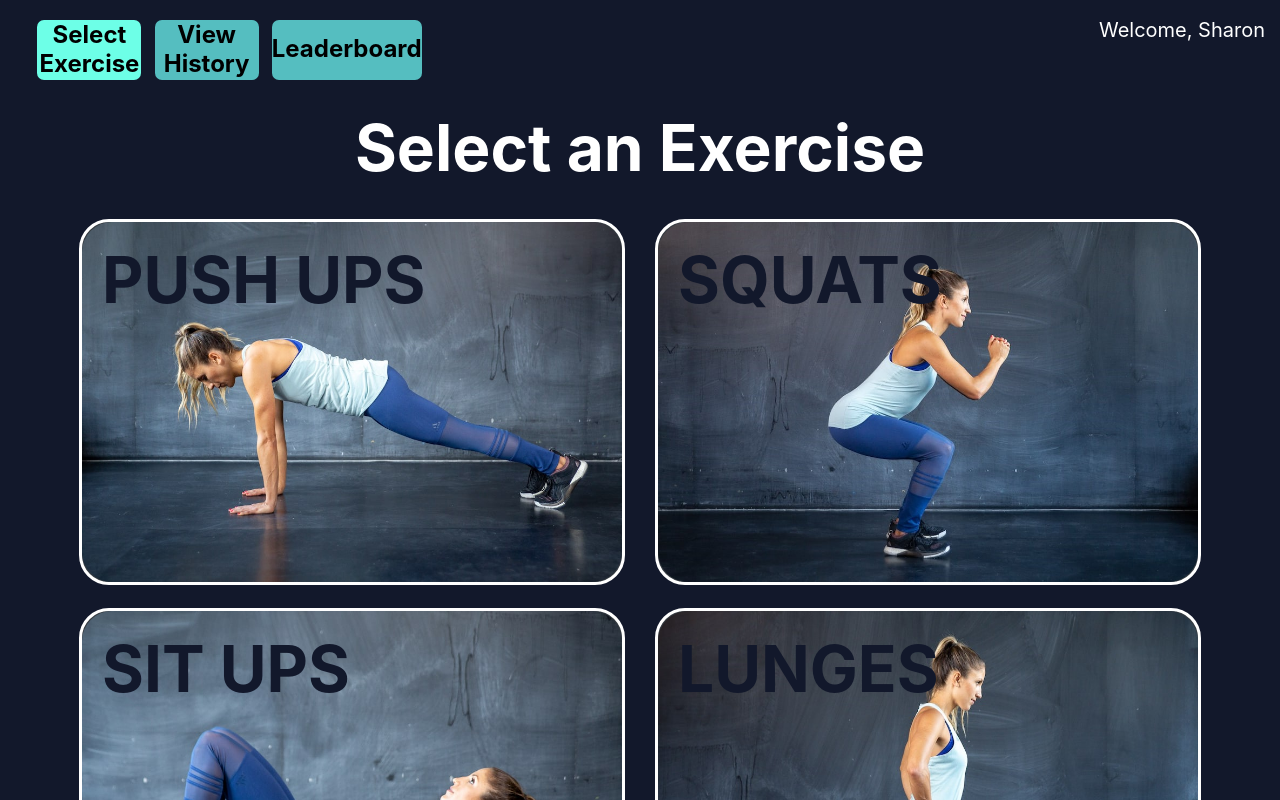
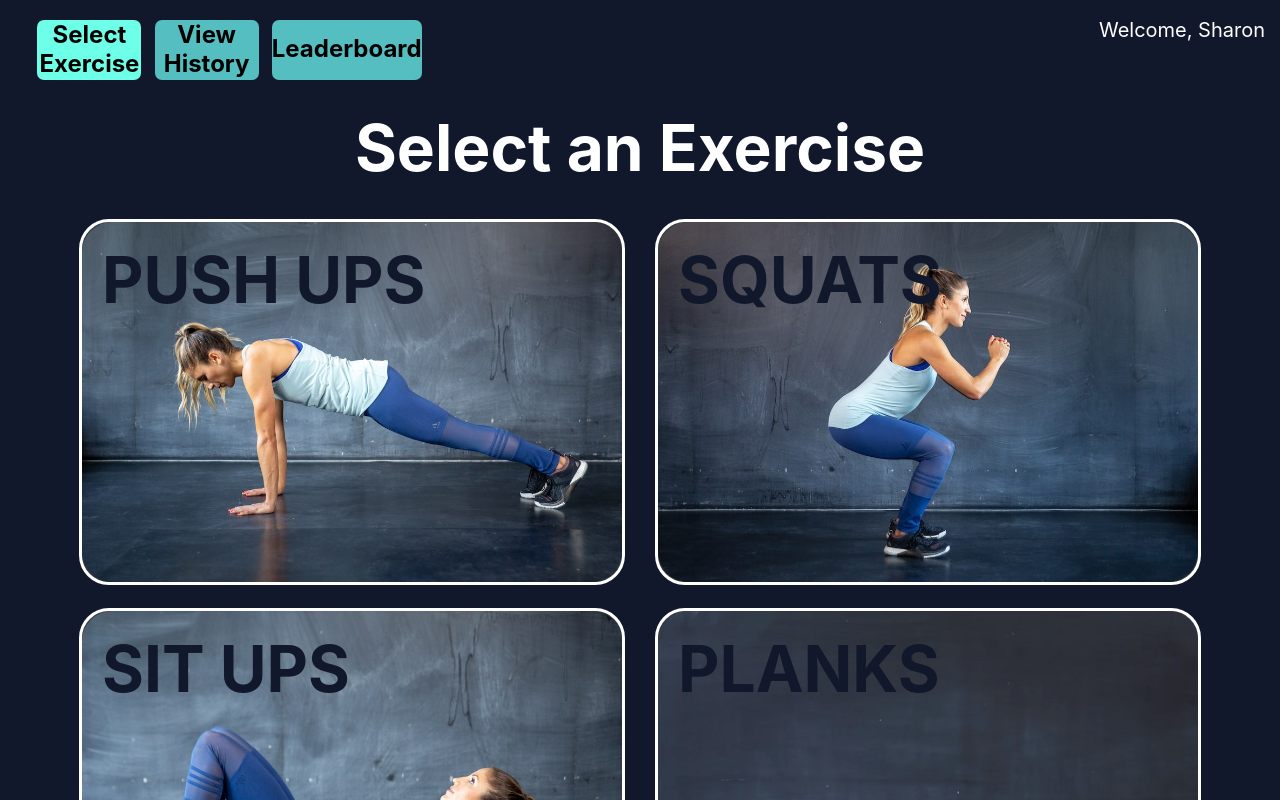
Before and after one commit to LeonSo7/HackTheNorth2020-Fitness-Application, a React (Create React App) app in the folder app/: page /home in a window 1280 px wide. Built offline with nearby package versions, Linux system fonts and the light colour scheme.

Commit message:
Add plank image

```diff
--- a/app/src/components/screens/Home.js
+++ b/app/src/components/screens/Home.js
@@ -2,7 +2,7 @@ import "../../styles/Home.css";
 import React, { Component } from "react";
 import { Card, CardDeck, Col } from "react-bootstrap";
 import pushupThumbnail from "../../assets/pushup_thumbnail.jpg";
-import lungesThumbnail from "../../assets/lunges_thumbnail.jpg";
+import planksThumbnail from "../../assets/plank_thumbnail.jpg";
 import situpsThumbnail from "../../assets/situps_thumbnail.JPG";
 import squatsThumbnail from "../../assets/squats_thumbnail.jpg";
 import Header from "../ui/Header";
@@ -71,12 +71,12 @@ class Home extends Component {
               </Card>
               <Card className="bg-dark text-white card">
                 <Card.Img
-                  src={lungesThumbnail}
-                  alt="Squats Thumbnail"
+                  src={planksThumbnail}
+                  alt="Planks Thumbnail"
                   className="cardImg"
                 />
                 <Card.ImgOverlay>
-                  <Card.Title className="cardTxt">LUNGES</Card.Title>
+                  <Card.Title className="cardTxt">PLANKS</Card.Title>
                   {/* <Card.Text>
                     Start slowly and find your balance. Remember that your goal
                     is to use the front leg to push yourself back up!
```
Also changed, not shown: app/src/assets/plank_thumbnail.jpg.
